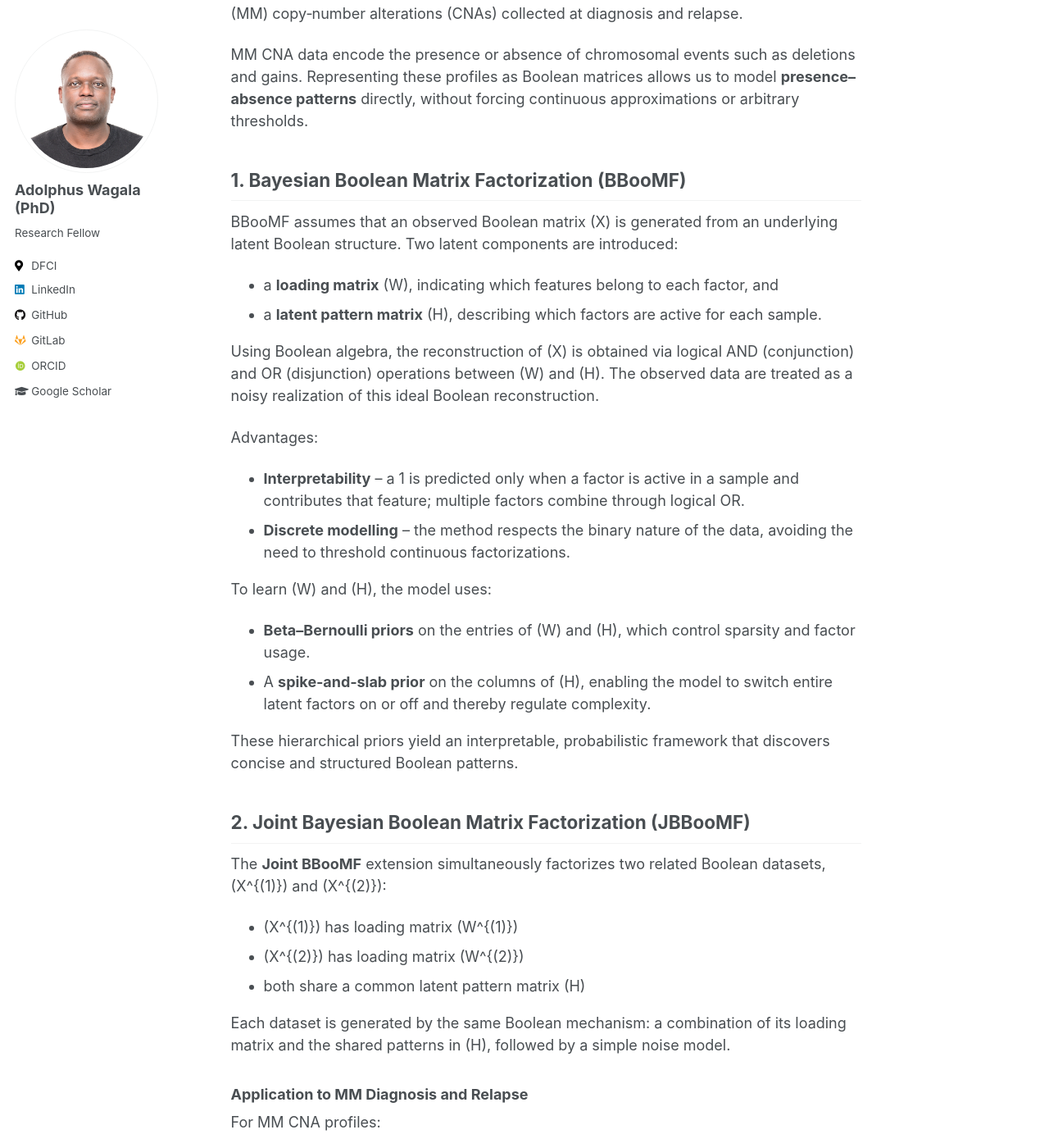
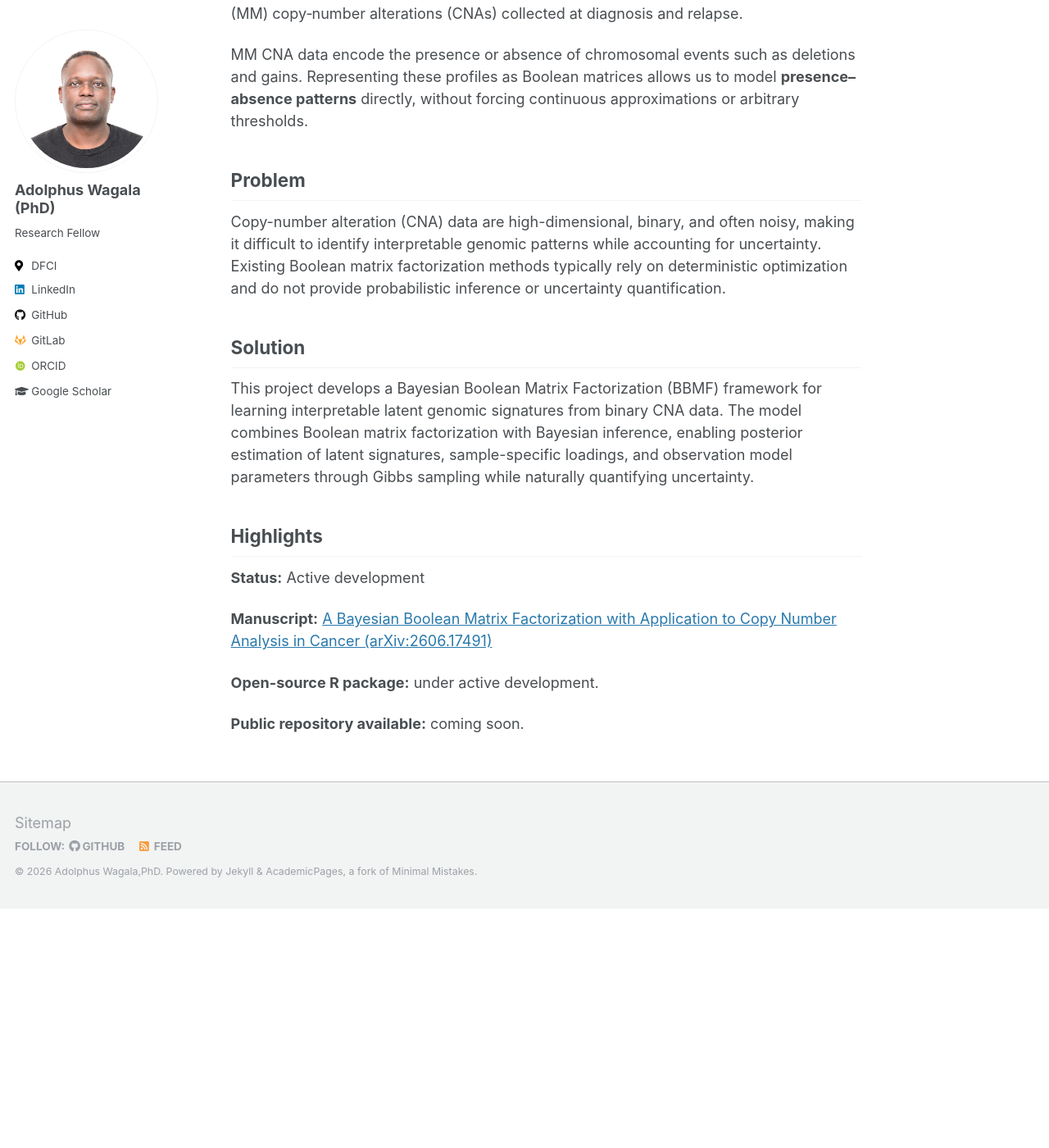
Before and after one commit to wagala/wagala.github.io, a Jekyll site: the page built from research_projects/bayesian-boolean-matrix-factorization.md, in a window 1280 px wide and 1400 px high, scrolled down 335 px. Shown: the whole window at 82% size. Built offline with Jekyll 4.4.1, drawn with Linux system fonts in a browser that asks for light colours; some web fonts are replaced; after the commit the page ends 1443 px from its top, so only the background shows below that; some of the changed text lies outside the part shown.

Commit message:
Add JBBMF research page and update research projects

```diff
--- a/research_projects/bayesian-boolean-matrix-factorization.md
+++ b/research_projects/bayesian-boolean-matrix-factorization.md
@@ -14,60 +14,21 @@ MM CNA data encode the presence or absence of chromosomal events such as deletio
 Representing these profiles as Boolean matrices allows us to model **presence–absence patterns**
 directly, without forcing continuous approximations or arbitrary thresholds.
 
-## 1. Bayesian Boolean Matrix Factorization (BBooMF)
 
-BBooMF assumes that an observed Boolean matrix \(X\) is generated from an underlying latent Boolean
-structure. Two latent components are introduced:
+## Problem
 
-- a **loading matrix** \(W\), indicating which features belong to each factor, and
-- a **latent pattern matrix** \(H\), describing which factors are active for each sample.
+Copy-number alteration (CNA) data are high-dimensional, binary, and often noisy, making it difficult to identify interpretable genomic patterns while accounting for uncertainty. Existing Boolean matrix factorization methods typically rely on deterministic optimization and do not provide probabilistic inference or uncertainty quantification.
 
-Using Boolean algebra, the reconstruction of \(X\) is obtained via logical AND (conjunction) and OR
-(disjunction) operations between \(W\) and \(H\). The observed data are treated as a noisy realization
-of this ideal Boolean reconstruction.
+## Solution
 
-Advantages:
+This project develops a Bayesian Boolean Matrix Factorization (BBMF) framework for learning interpretable latent genomic signatures from binary CNA data. The model combines Boolean matrix factorization with Bayesian inference, enabling posterior estimation of latent signatures, sample-specific loadings, and observation model parameters through Gibbs sampling while naturally quantifying uncertainty.
 
-- **Interpretability** – a 1 is predicted only when a factor is active in a sample and contributes that
-  feature; multiple factors combine through logical OR.
-- **Discrete modelling** – the method respects the binary nature of the data, avoiding the need to
-  threshold continuous factorizations.
+## Highlights
 
-To learn \(W\) and \(H\), the model uses:
+**Status:** Active development
 
-- **Beta–Bernoulli priors** on the entries of \(W\) and \(H\), which control sparsity and factor usage.
-- A **spike‑and‑slab prior** on the columns of \(H\), enabling the model to switch entire latent
-  factors on or off and thereby regulate complexity.
+**Manuscript:**  [A Bayesian Boolean Matrix Factorization with Application to Copy Number Analysis in Cancer (arXiv:2606.17491)](https://arxiv.org/abs/2606.17491)
 
-These hierarchical priors yield an interpretable, probabilistic framework that discovers concise and
-structured Boolean patterns.
+**Open-source R package:** under active development.
 
-## 2. Joint Bayesian Boolean Matrix Factorization (JBBooMF)
-
-The **Joint BBooMF** extension simultaneously factorizes two related Boolean datasets,
-\(X^{(1)}\) and \(X^{(2)}\):
-
-- \(X^{(1)}\) has loading matrix \(W^{(1)}\)
-- \(X^{(2)}\) has loading matrix \(W^{(2)}\)
-- both share a common latent pattern matrix \(H\)
-
-Each dataset is generated by the same Boolean mechanism: a combination of its loading matrix and the
-shared patterns in \(H\), followed by a simple noise model.
-
-### Application to MM Diagnosis and Relapse
-
-For MM CNA profiles:
-
-- \(X^{(1)}\): CNAs at **diagnosis**
-- \(X^{(2)}\): CNAs at **relapse**
-
-The shared \(H\) captures **latent CNA patterns** that underlie both stages, while \(W^{(1)}\) and
-\(W^{(2)}\) reflect how strongly each pattern is expressed at each time point.
-
-Because the spike‑and‑slab prior on \(H\) determines which factors are globally active, the model:
-
-- highlights patterns that **persist** from diagnosis to relapse, and
-- identifies patterns that **change** or **emerge** at relapse.
-
-This joint factorization provides an interpretable tool for studying chromosomal evolution in MM and
-for generating hypotheses about mechanisms of treatment resistance and disease progression.
+**Public repository available:**  coming soon.
```
Also changed, not shown: _pages/research.md (+9 -3 lines), research_projects/joint-bayesian-boolean-matrix-factorization.md (added, +28 -0 lines).
